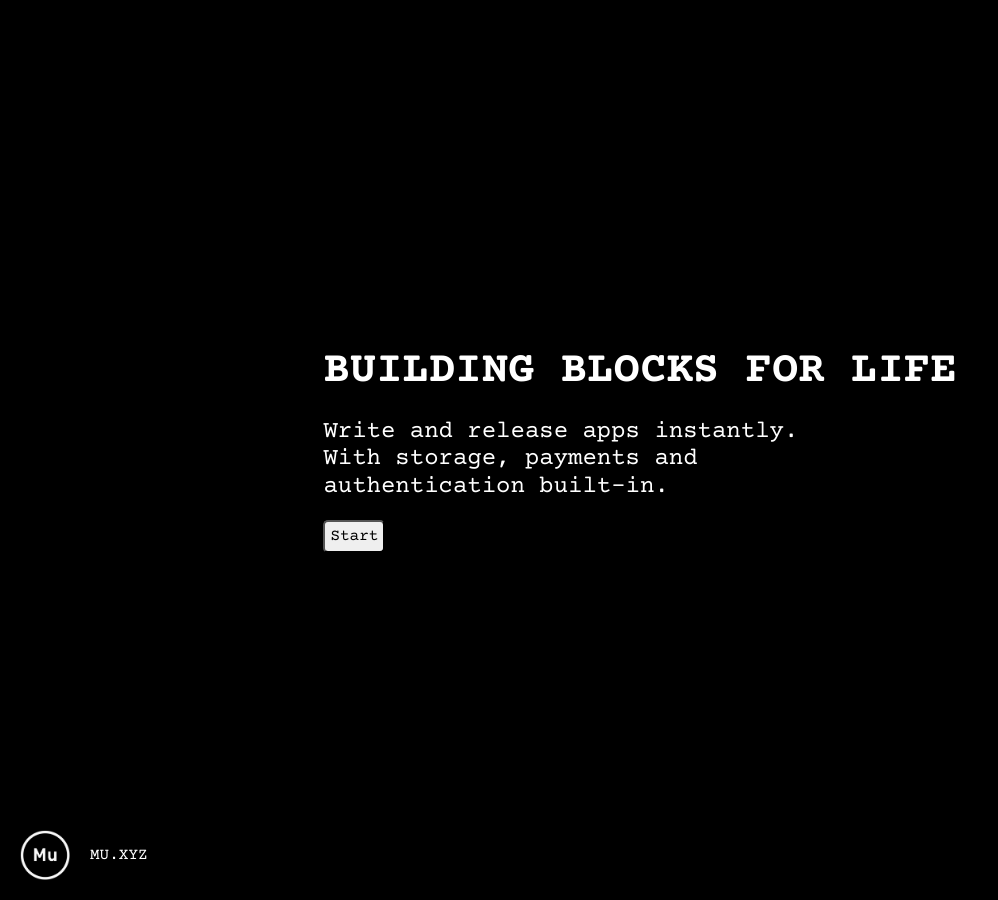
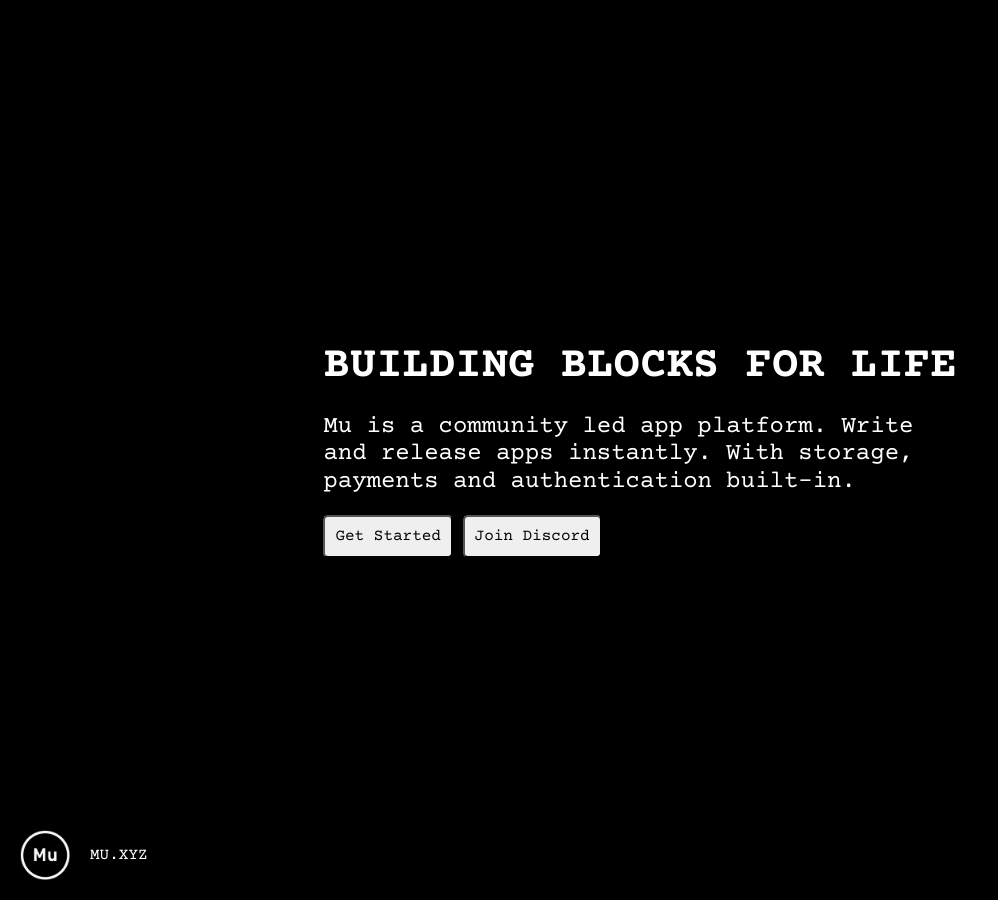
Before and after one commit to muxyz/website, a Jekyll site: the page index.html, which Jekyll copies as it is, in a window 1280 px wide. Shown: the whole page, without its empty margins (0-998 px from the left). Built offline with Jekyll 4.4.1, drawn with Linux system fonts in a browser that asks for light colours.

Commit message:
update landing

```diff
--- a/index.html
+++ b/index.html
@@ -20,8 +20,9 @@
     <div class="wrap">
       <div class="inner">
         <h1>Building blocks for life</h1>
-        <h2>Write and release apps instantly. With storage, payments and authentication built-in.</h2>
-	<a href="https://mu.app"><button>Start</button></a>
+        <h2>Mu is a community led app platform. Write and release apps instantly. With storage, payments and authentication built-in.</h2>
+	<a href="https://mu.app"><button>Get Started</button></a>
+	<a href="https://discord.gg/w2586Sqcpk"><button>Join Discord</button></a>
       </div>
     </div>
   </body>
--- a/public/main.css
+++ b/public/main.css
@@ -370,7 +370,7 @@ h1 {
 
 h2 {
   font-weight: 300;
-  max-width: 500px;
+  max-width: 600px;
 }
 
 .bottom-left {
@@ -396,7 +396,7 @@ h2 {
 }
 
 button {
-  padding: 5px;
+  padding: 10px;
   border-radius: 5px;
 }
 button:hover {
```
